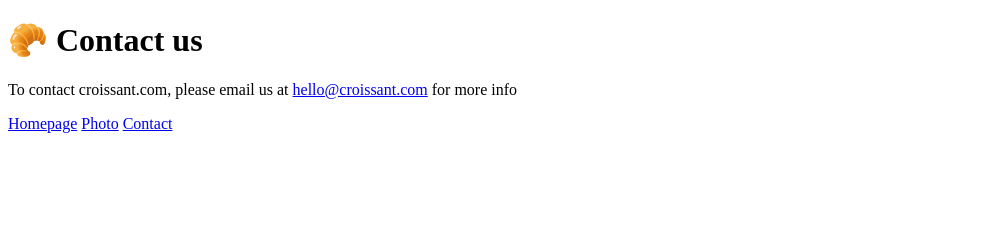
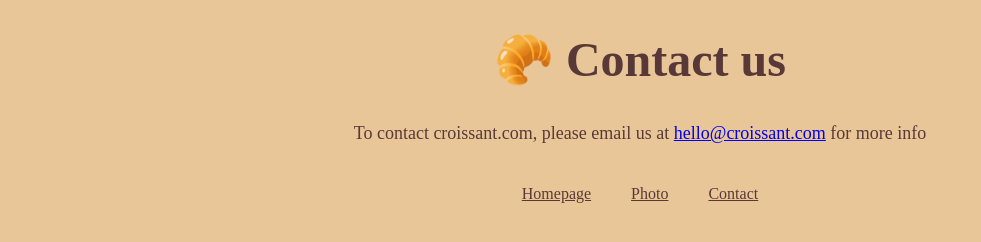
Before and after one commit to ajovicic019/croissant-project-app, a plain HTML site: page contact.html in a window 1280 px wide. Shown: the whole page, without its empty margins (0-981 px from the left). Drawn offline with Linux system fonts and the light colour scheme.

Commit message:
Added CSS file

```diff
--- a/contact.html
+++ b/contact.html
@@ -4,7 +4,7 @@
     <meta charset="UTF-8" />
     <meta http-equiv="X-UA-Compatible" content="IE=edge" />
     <meta name="viewport" content="width=device-width, initial-scale=1.0" />
-
+    <link rel="stylesheet" href="/src/style.css" />
     <title>Contact</title>
   </head>
   <body>
```
Also changed, not shown: index.html (+1 -1 lines), photo.html (+1 -1 lines).
